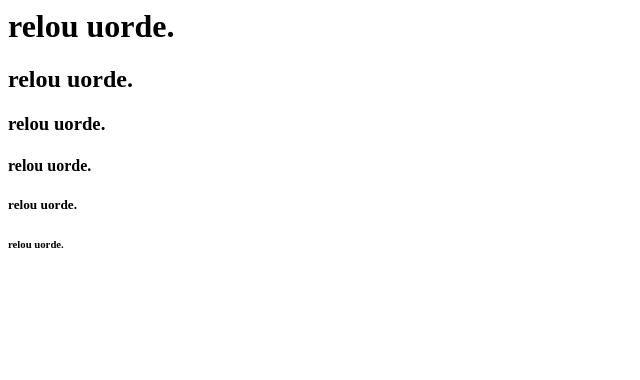
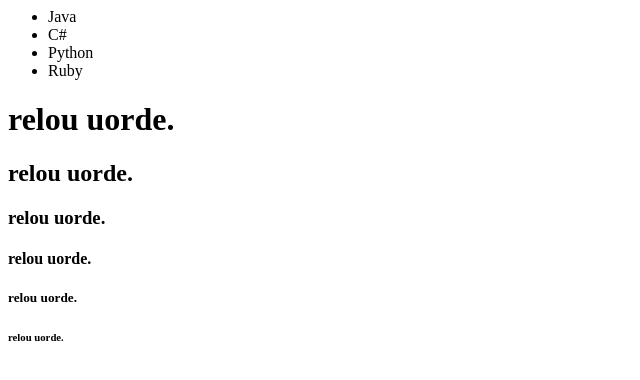
Before and after one commit to codingTheus/exemplo-git-l, a plain HTML site: page index.html in a window 1280 px wide. Shown: the whole page, without its empty margins (0-640 px from the left). Drawn offline with Linux system fonts and the light colour scheme.

Commit message:
tags div/headr/nav/ul/li adicionadas

```diff
--- a/index.html
+++ b/index.html
@@ -11,12 +11,39 @@
 	</head>
 
 	<body>
+		<!-- aqui vai todo o conteúdo do site -->
+		<div>
+
+			<header>
+
+				<nav>
+
+					<!--a tag nav é usada para agrupar um conjunto de links (normalmente usada para menus)-->
+
+					<ul>
+
+						<!-- tag de lista não ordenada (menu tambem), utilizada em conjunto com a tag li, que nao pode ser criada fora da tag ul-->
+
+						<li>Java</li>
+						<li>C#</li>
+						<li>Python</li>
+						<li>Ruby</li>
+
+					</ul>
+
+				</nav>
+
+			</header>
+
+		</div>
+
 		<h1>relou uorde.</h1>
 		<h2>relou uorde.</h2>
 		<h3>relou uorde.</h3>
 		<h4>relou uorde.</h4>
 		<h5>relou uorde.</h5>
 		<h6>relou uorde.</h6>
+
 	</body>
 
 </html>
```
